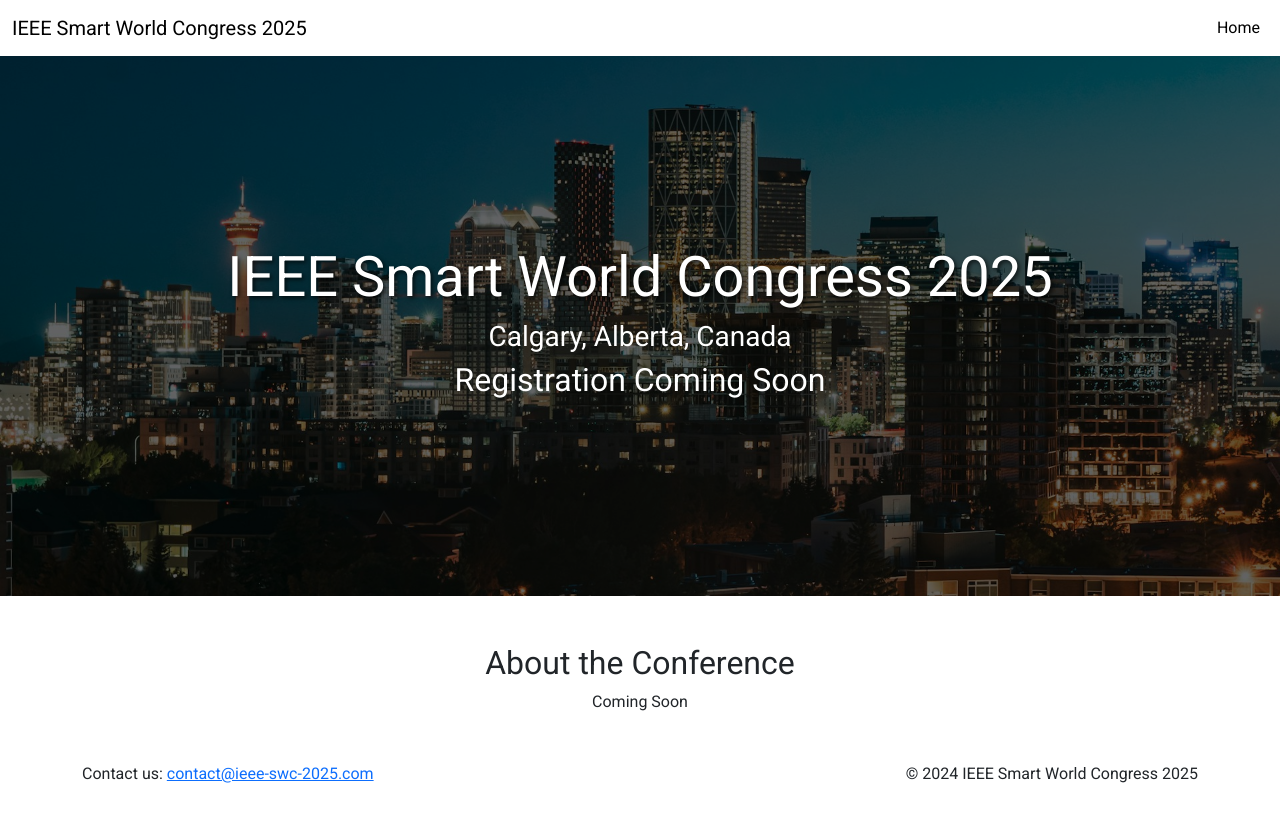
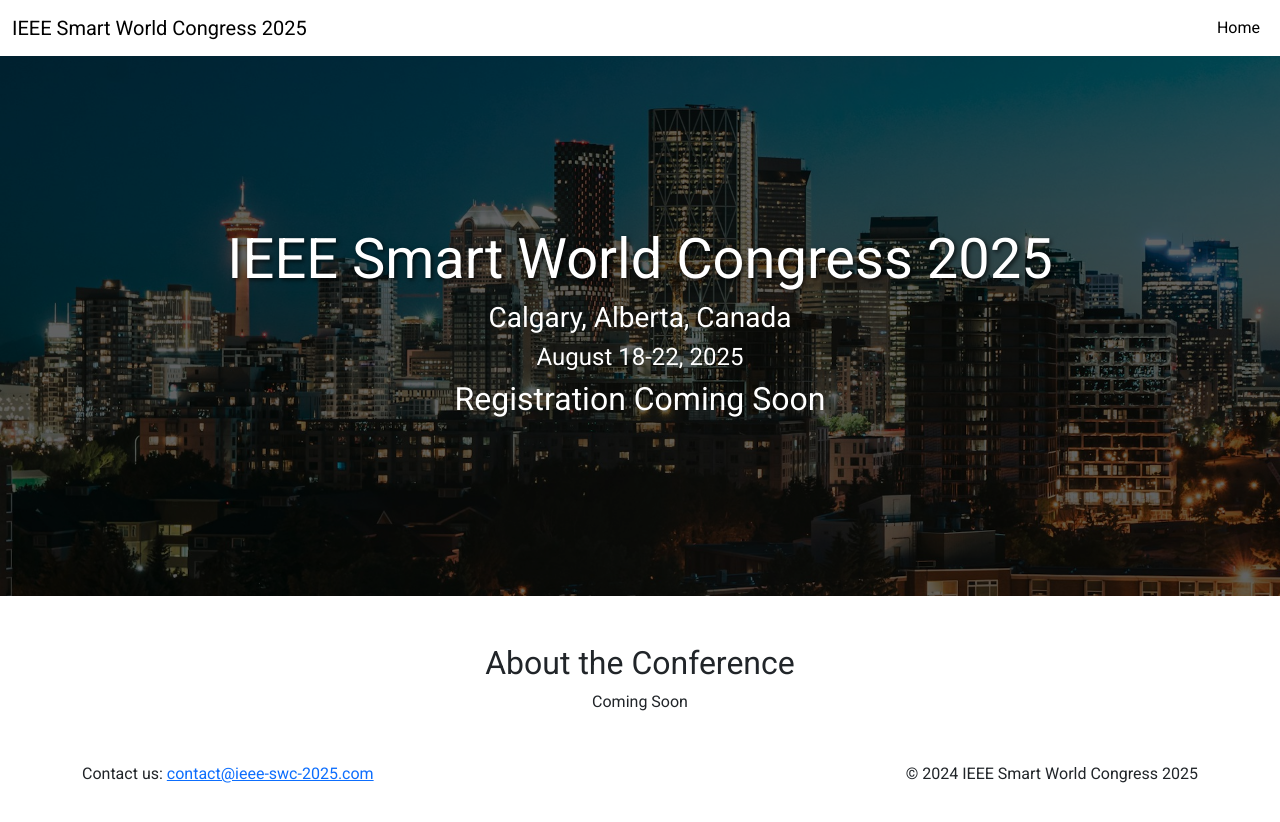
Before and after one commit to IEEE-SWC-2025/IEEE-SWC-2025.github.io, a Jekyll site: the page built from index.markdown, in a window 1280 px wide. Shown: the top 822 px of the page. Built offline with Jekyll 4.4.1, drawn with Linux system fonts in a browser that asks for light colours.

Commit message:
Changed the dates

```diff
--- a/_config.yml
+++ b/_config.yml
@@ -1,7 +1,7 @@
 title: IEEE Smart World Congress 2025
 email: rmorland@athabascau.ca
 description: >- # this means to ignore newlines until "baseurl:"
-  Join us for the 2025 IEEE Smart World Congress in Calgary, Alberta, Canada July 2025
+  Join us for the 2025 IEEE Smart World Congress in Calgary, Alberta, Canada August 2025
 baseurl: "/"
 url: "https://ieee-swc-2025.github.io"
 author:
--- a/index.markdown
+++ b/index.markdown
@@ -9,6 +9,7 @@
     <div>
       <h1 class="display-4">IEEE Smart World Congress 2025</h1>
       <h3>Calgary, Alberta, Canada</h3>
+      <h4>August 18-22, 2025</h4>
       <h2>Registration Coming Soon</h2>
       <!-- <a href="#register" class="btn btn-primary btn-lg">Register Now</a> -->
     </div>
```
